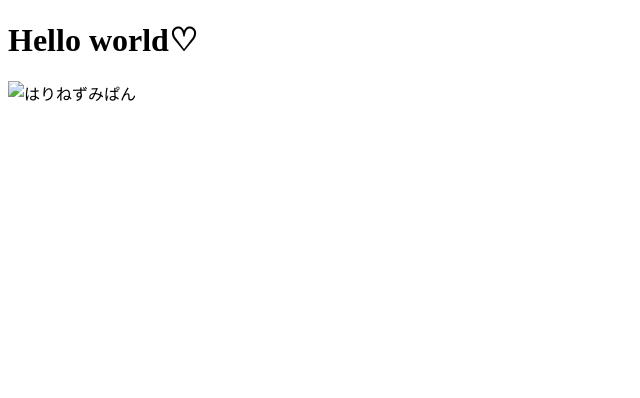
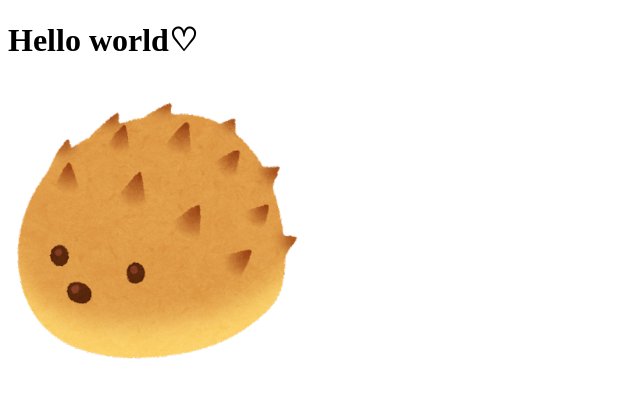
Before and after one commit to ery1204/www, a plain HTML site: page index.html in a window 1280 px wide. Shown: the whole page, without its empty margins (0-640 px from the left). Drawn offline with Linux system fonts and the light colour scheme.

Commit message:
Update index.html

```diff
--- a/index.html
+++ b/index.html
@@ -4,6 +4,6 @@
   </head>
   <body>
     <h1>Hello world♡</h1>
-    <img src="./img/ファイル名" alt="はりねずみぱん" width="300" height="300">
+    <img src="./img/はりねずみぱん.png" alt="はりねずみぱん" width="300" height="300">
   </body>
 </html>
```
